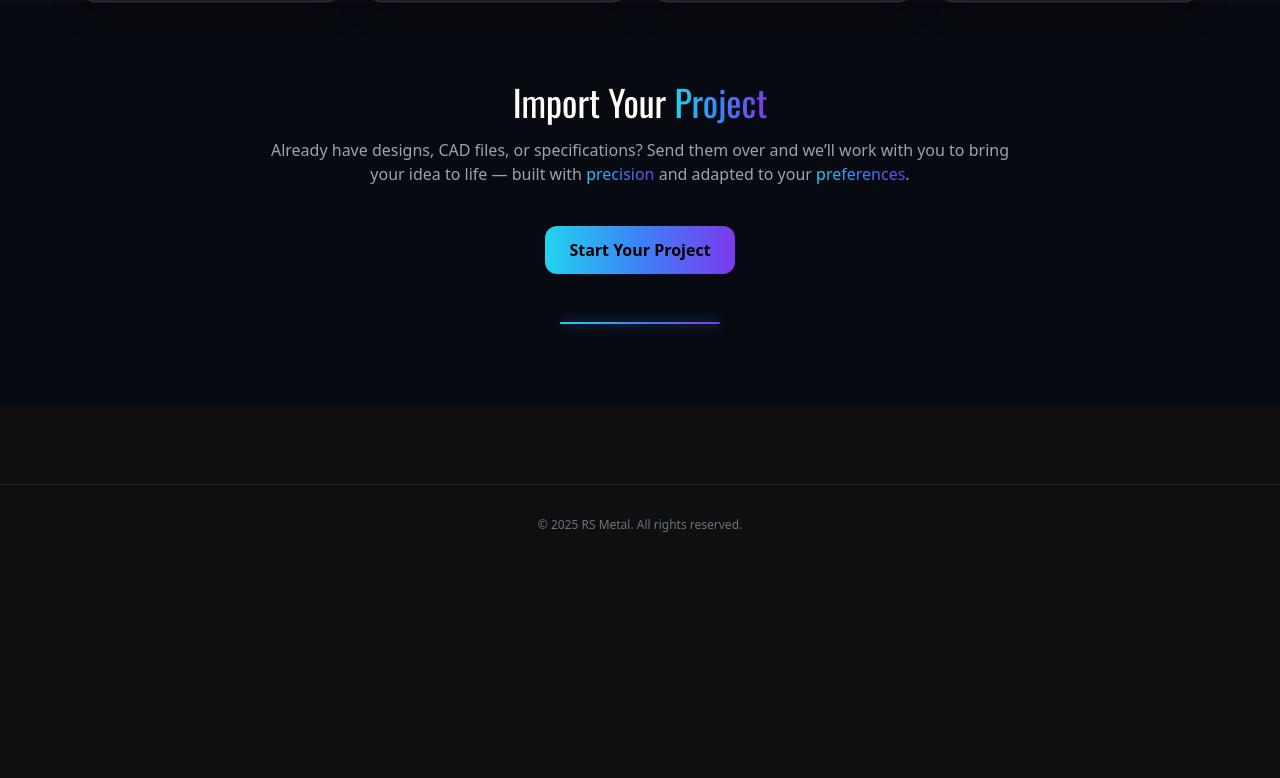
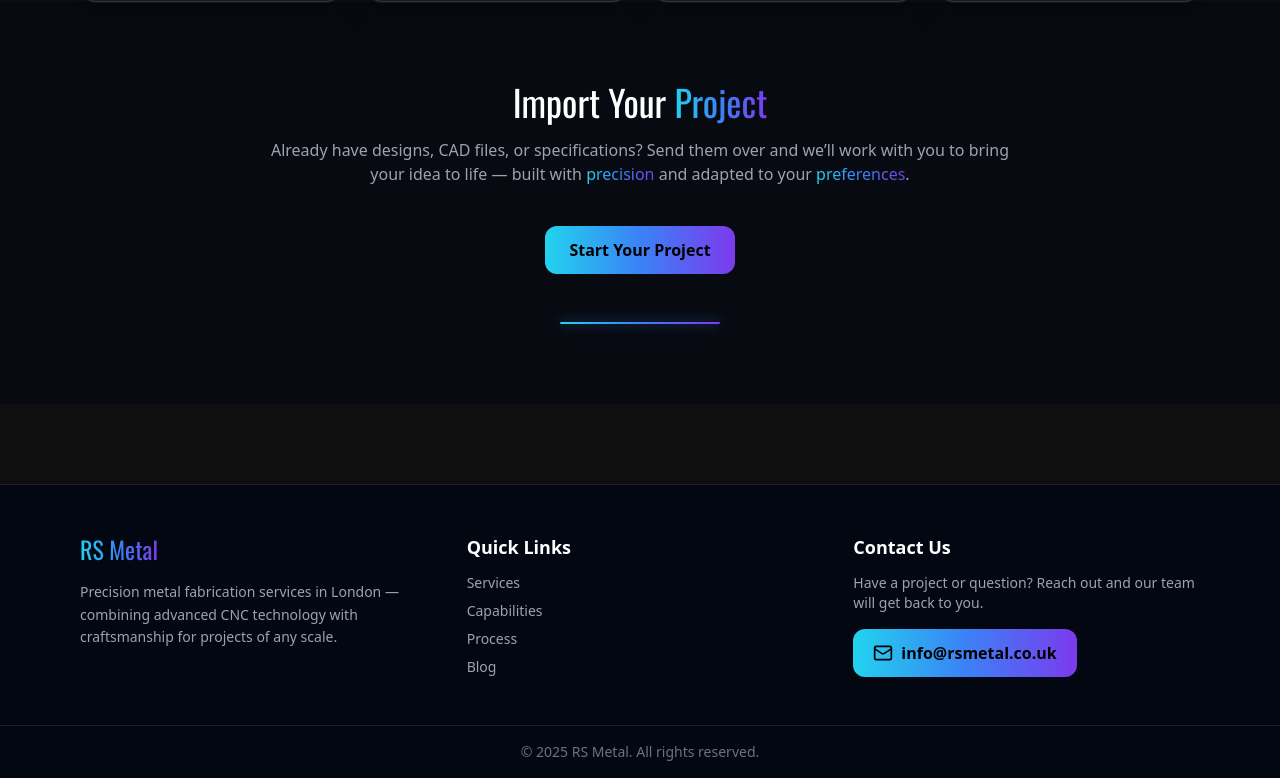
Before and after one commit to Ryouske16/rs-metal, a Next.js app: page / in a window 1280 px wide. Shown: the part 2595-3373 px from the top of the page. Before the commit the page ends 3160 px from the top, so only its background shows below. Built offline with nearby package versions, Linux system fonts and the light colour scheme.

Commit message:
contact us in footer

```diff
--- a/components/Footer.tsx
+++ b/components/Footer.tsx
@@ -1,7 +1,81 @@
+"use client";
+
+import Link from "next/link";
+import { motion } from "framer-motion";
+import { Mail } from "lucide-react";
+
 export default function Footer() {
   return (
-    <footer className="mt-20 border-t border-white/10">
-      <div className="text-center text-xs text-gray-500 py-8">
+    <footer className="mt-20 bg-gray-950 border-t border-white/10">
+      <div className="max-w-6xl mx-auto px-4 py-12 grid md:grid-cols-2 lg:grid-cols-3 gap-10">
+        {/* ✅ Brand Info */}
+        <motion.div
+          initial={{ opacity: 0, y: 30 }}
+          whileInView={{ opacity: 1, y: 0 }}
+          transition={{ duration: 0.6 }}
+        >
+          <h3 className="text-2xl font-oswald mb-4">
+            <span className="gradient-text">RS Metal</span>
+          </h3>
+          <p className="text-gray-400 text-sm leading-relaxed">
+            Precision metal fabrication services in London — combining advanced
+            CNC technology with craftsmanship for projects of any scale.
+          </p>
+        </motion.div>
+
+        {/* ✅ Quick Links */}
+        <motion.div
+          initial={{ opacity: 0, y: 30 }}
+          whileInView={{ opacity: 1, y: 0 }}
+          transition={{ duration: 0.6, delay: 0.2 }}
+        >
+          <h4 className="text-lg font-semibold mb-3">Quick Links</h4>
+          <ul className="space-y-2 text-gray-400 text-sm">
+            <li>
+              <Link href="/services" className="hover:text-cyan-400 transition">
+                Services
+              </Link>
+            </li>
+            <li>
+              <Link href="/capabilities" className="hover:text-cyan-400 transition">
+                Capabilities
+              </Link>
+            </li>
+            <li>
+              <Link href="/process" className="hover:text-cyan-400 transition">
+                Process
+              </Link>
+            </li>
+            <li>
+              <Link href="/blog" className="hover:text-cyan-400 transition">
+                Blog
+              </Link>
+            </li>
+          </ul>
+        </motion.div>
+
+        {/* ✅ Contact Section */}
+        <motion.div
+          initial={{ opacity: 0, y: 30 }}
+          whileInView={{ opacity: 1, y: 0 }}
+          transition={{ duration: 0.6, delay: 0.4 }}
+        >
+          <h4 className="text-lg font-semibold mb-3">Contact Us</h4>
+          <p className="text-gray-400 text-sm mb-4">
+            Have a project or question? Reach out and our team will get back to you.
+          </p>
+          <Link
+            href="mailto:info@rsmetal.co.uk"
+            className="inline-flex items-center gap-2 px-5 py-3 rounded-xl bg-gradient-to-r from-cyan-400 via-blue-500 to-violet-600 text-black font-semibold hover:opacity-90 transition"
+          >
+            <Mail className="w-5 h-5" />
+            info@rsmetal.co.uk
+          </Link>
+        </motion.div>
+      </div>
+
+      {/* ✅ Bottom Bar */}
+      <div className="border-t border-white/10 py-4 text-center text-gray-500 text-sm">
         © {new Date().getFullYear()} RS Metal. All rights reserved.
       </div>
     </footer>
--- a/package.json
+++ b/package.json
@@ -9,7 +9,7 @@
     "lint": "eslint"
   },
   "dependencies": {
-    "framer-motion": "^12.23.13",
+    "framer-motion": "^12.23.22",
     "lucide-react": "^0.544.0",
     "next": "15.5.2",
     "react": "19.1.0",
```
Also changed, not shown: 1 other file (tests, documents, lock files or other folders).
